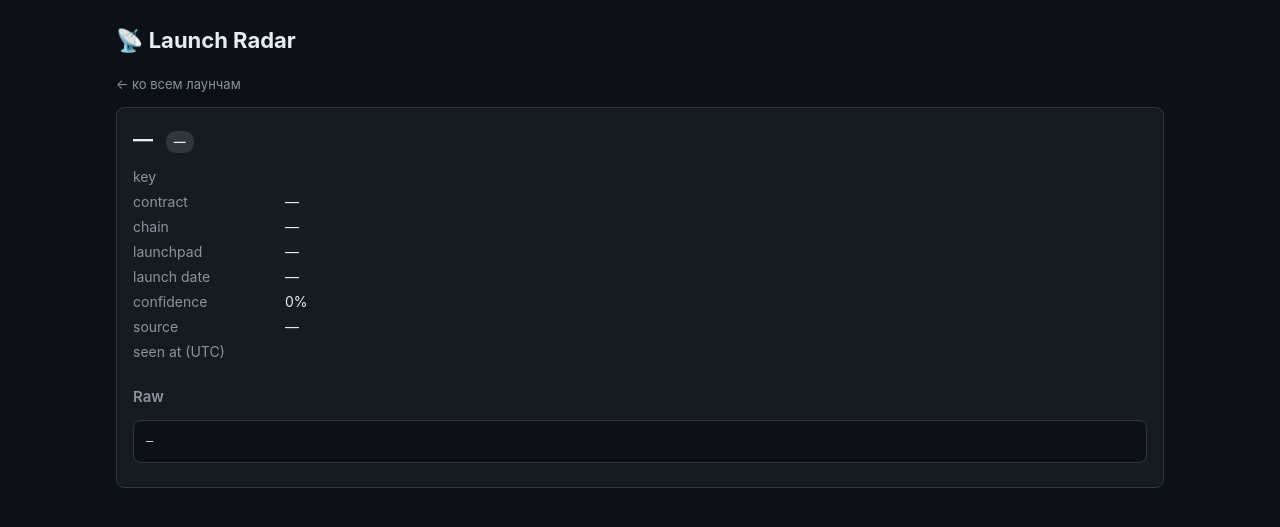
After one commit to kabonia/launch-radar, a FastAPI app: template app/templates/detail.html in a window 1280 px wide. The commit adds this page. Shown: the top 527 px of the page. Run offline with FastAPI, Linux system fonts and the light colour scheme; the template is opened without the code that fills it, so the values that code supplies are empty; parts of the project's set-up code (start-up, migrations or seed data) failed here and were passed over; some libraries are stand-ins or nearby versions.

Commit message:
Страница деталей лаунча и автообновление таблицы
- GET /launches/{key}: карточка с контрактом, source и raw JSON (404 для неизвестного key)
- db.get_launch: отдельный запрос с raw
- клик по ticker открывает карточку, возврат через HTMX
- таблица на / автообновляется раз в 30 с с учётом фильтров

```diff
--- a/app/db.py
+++ b/app/db.py
@@ -68,3 +68,11 @@ def get_filter_options() -> dict[str, list[str]]:
         stages = [row[0] for row in conn.execute("SELECT DISTINCT stage FROM events WHERE stage != '' ORDER BY stage")]
         launchpads = [row[0] for row in conn.execute("SELECT DISTINCT launchpad FROM events WHERE launchpad != '' ORDER BY launchpad")]
     return {"stage": stages, "launchpad": launchpads}
+
+
+def get_launch(key: str) -> dict | None:
+    with closing(_connect()) as conn:
+        row = conn.execute(
+            f"SELECT {', '.join(LAUNCH_COLUMNS)}, raw FROM events WHERE key = ?", (key,)
+        ).fetchone()
+    return dict(zip(LAUNCH_COLUMNS + ("raw",), row)) if row else None
--- a/app/main.py
+++ b/app/main.py
@@ -1,6 +1,7 @@
 from pathlib import Path
 
 from fastapi import FastAPI, Request
+from fastapi import HTTPException
 from fastapi.responses import HTMLResponse
 from fastapi.templating import Jinja2Templates
 
@@ -52,6 +53,14 @@ def index(request: Request):
     )
 
 
+@app.get("/launches/{key}", response_class=HTMLResponse)
+def launch_detail(request: Request, key: str):
+    launch = db.get_launch(key)
+    if launch is None:
+        raise HTTPException(status_code=404, detail="launch not found")
+    return templates.TemplateResponse(request, "detail.html", {"launch": launch})
+
+
 @app.get("/partials/launches", response_class=HTMLResponse)
 def launches_partial(
     request: Request,
--- a/app/templates/base.html
+++ b/app/templates/base.html
@@ -58,6 +58,22 @@
     th { color: var(--muted); font-weight: 600; font-size: 12px; text-transform: uppercase; letter-spacing: 0.04em; }
     tr:hover td { background: rgba(79, 156, 249, 0.06); }
     .ticker { font-weight: 700; color: var(--accent); }
+    .ticker a { color: inherit; text-decoration: none; }
+    .ticker a:hover { text-decoration: underline; }
+    .kv { display: grid; grid-template-columns: 140px 1fr; gap: 4px 12px; margin: 0 0 16px; }
+    .kv dt { color: var(--muted); }
+    .kv dd { margin: 0; word-break: break-all; }
+    pre.raw {
+      background: var(--bg);
+      border: 1px solid var(--border);
+      border-radius: 8px;
+      padding: 12px;
+      overflow-x: auto;
+      font-size: 12px;
+      line-height: 1.4;
+    }
+    .back { color: var(--muted); text-decoration: none; font-size: 13px; }
+    .back:hover { color: var(--accent); }
     .muted { color: var(--muted); }
     .conf { font-variant-numeric: tabular-nums; }
     .badge {
--- /dev/null
+++ b/app/templates/detail.html
@@ -0,0 +1,25 @@
+{% extends "base.html" %}
+{% block title %}{{ launch.ticker or launch.key }} — Launch Radar{% endblock %}
+{% block content %}
+<a class="back" href="/" hx-get="/" hx-push-url="/">← ко всем лаунчам</a>
+
+<div class="panel" style="margin-top: 12px;">
+  <h1 style="font-size: 20px; margin: 4px 0 12px;">
+    {{ launch.ticker or "—" }}
+    <span class="muted" style="font-weight: 400;">{{ launch.name or "" }}</span>
+    <span class="badge badge-{{ launch.stage or 'unknown' }}" style="margin-left: 8px;">{{ launch.stage or "—" }}</span>
+  </h1>
+  <dl class="kv">
+    <dt>key</dt><dd>{{ launch.key }}</dd>
+    <dt>contract</dt><dd>{{ launch.contract or "—" }}</dd>
+    <dt>chain</dt><dd>{{ launch.chain or "—" }}</dd>
+    <dt>launchpad</dt><dd>{{ launch.launchpad or "—" }}</dd>
+    <dt>launch date</dt><dd>{{ launch.launch_date or "—" }}</dd>
+    <dt>confidence</dt><dd>{{ ("%.0f"|format(launch.confidence * 100)) ~ "%" if launch.confidence is not none else "—" }}</dd>
+    <dt>source</dt><dd>{{ launch.source or "—" }}</dd>
+    <dt>seen at (UTC)</dt><dd>{{ (launch.seen_at or "")[:16].replace("T", " ") }}</dd>
+  </dl>
+  <h2>Raw</h2>
+  <pre class="raw">{{ launch.raw or "—" }}</pre>
+</div>
+{% endblock %}
--- a/app/templates/index.html
+++ b/app/templates/index.html
@@ -4,7 +4,7 @@
       hx-get="/partials/launches"
       hx-target="#launch-table"
       hx-swap="outerHTML"
-      hx-trigger="change from select, keyup changed delay:300ms from input">
+      hx-trigger="change from select, keyup changed delay:300ms from input, every 30s">
   <input type="search" name="q" placeholder="Поиск по ticker или названию…" autocomplete="off">
   <select name="stage" title="Stage">
     <option value="">Все stage</option>
--- a/app/templates/partials/launch_table.html
+++ b/app/templates/partials/launch_table.html
@@ -18,7 +18,7 @@
     {% endif %}
     {% for l in launches %}
     <tr>
-      <td class="ticker">{{ l.ticker or "—" }}</td>
+      <td class="ticker"><a href="/launches/{{ l.key }}">{{ l.ticker or "—" }}</a></td>
       <td>{{ l.name or "—" }}</td>
       <td class="muted">{{ l.chain or "—" }}</td>
       <td class="muted">{{ l.launchpad or "—" }}</td>
```
Also changed, not shown: README.md, 1 other file.
